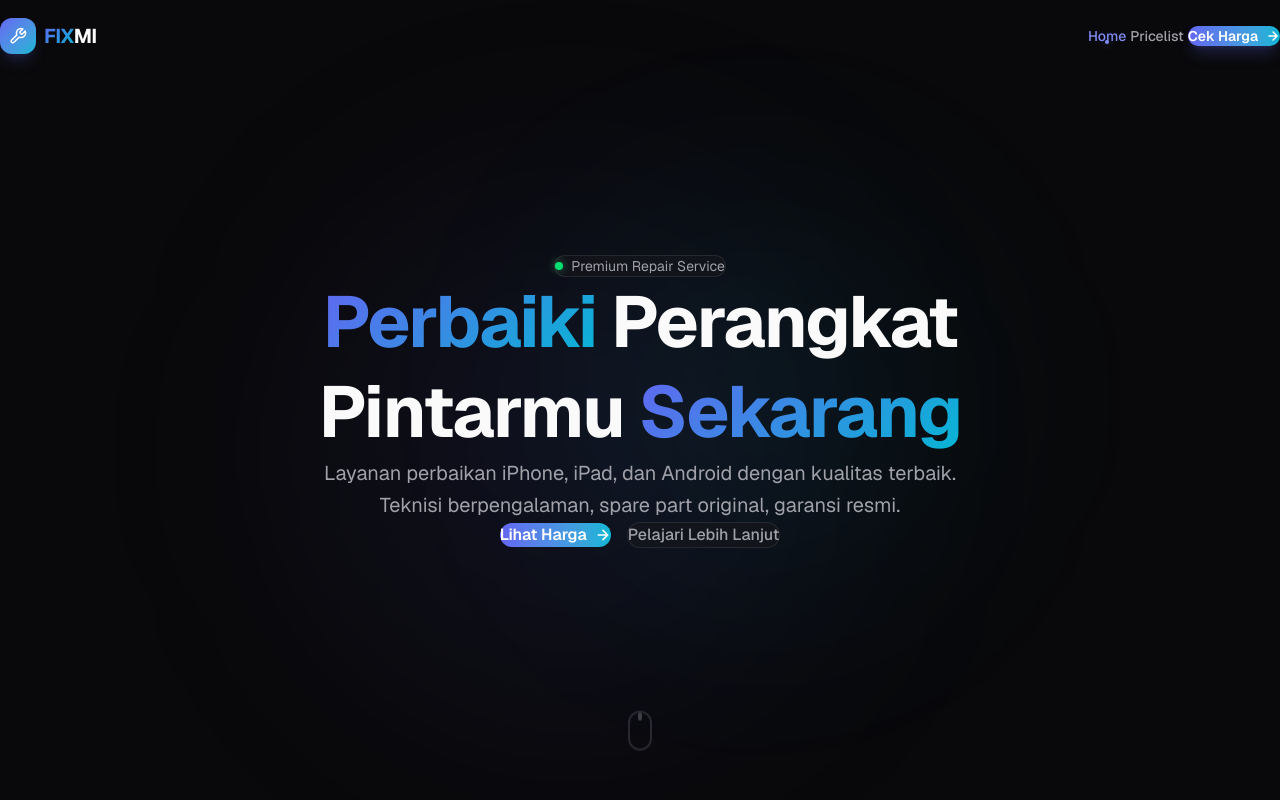
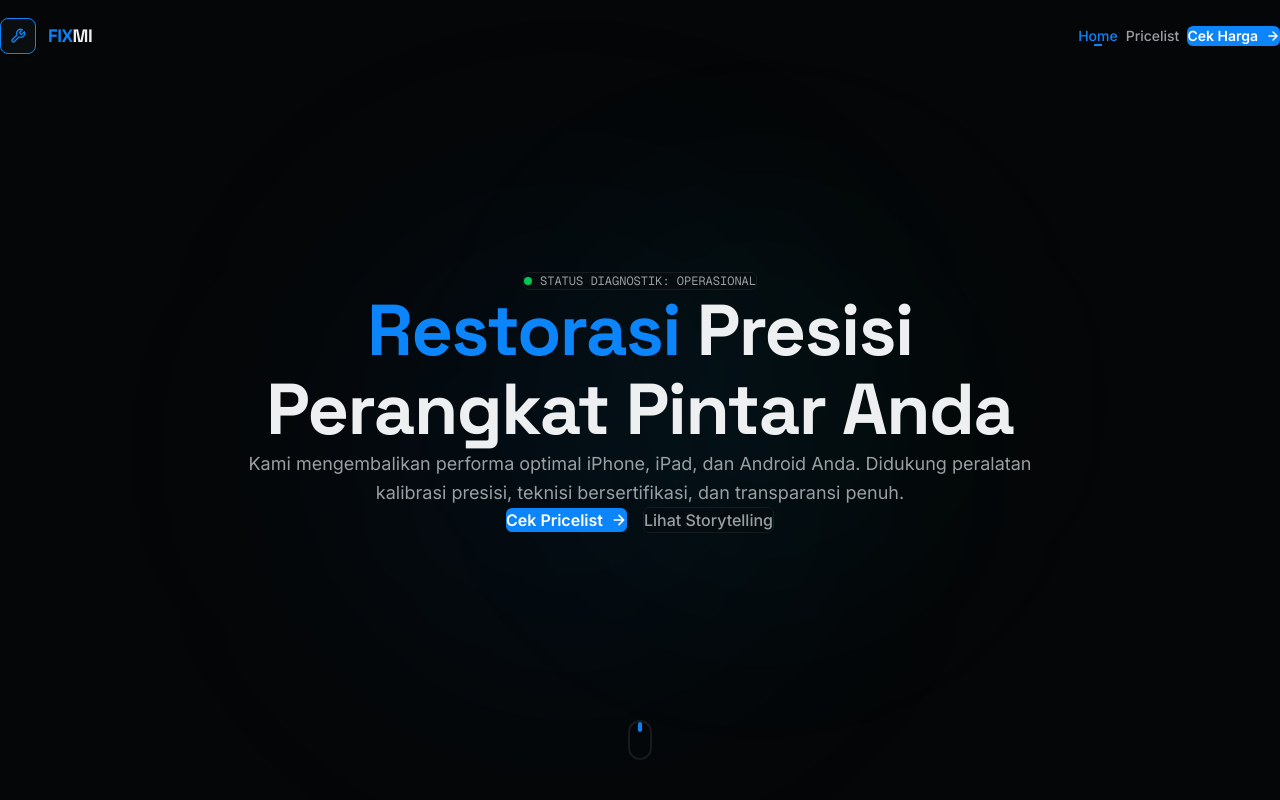
Before and after one commit to Avengeld7fold/next-js-fixmi, a Next.js app: page / in a window 1280 px wide. Shown: the top 800 px of the page. Built offline with nearby package versions, Linux system fonts and the light colour scheme.

Commit message:
Refactor Phase 1 code to align with premium clinical precision design system

```diff
--- a/app/globals.css
+++ b/app/globals.css
@@ -1,37 +1,33 @@
 @import "tailwindcss";
 
 /* ============================
-   FIXMI Design System
-   Premium Dark Mode Theme
+   FIXMI Precision Design System
+   Instrument Grade theme
    ============================ */
 
 :root {
-  /* Brand Colors */
-  --fixmi-primary: #6366f1;
-  --fixmi-primary-light: #818cf8;
-  --fixmi-primary-dark: #4f46e5;
-  --fixmi-accent: #06b6d4;
-  --fixmi-accent-light: #22d3ee;
+  /* Brand Colors (OKLCH) */
+  --fixmi-primary: oklch(62% 0.20 255);        /* Clinical Cobalt Blue */
+  --fixmi-primary-light: oklch(70% 0.17 255);  /* Hover State Blue */
+  --fixmi-primary-dark: oklch(50% 0.22 255);   /* Dark diagnostics blue */
+  --fixmi-accent: oklch(74% 0.16 195);         /* Cyan laser alignment line */
+  --fixmi-accent-light: oklch(82% 0.12 195);
 
-  /* Neutral Palette */
-  --fixmi-bg-primary: #09090b;
-  --fixmi-bg-secondary: #18181b;
-  --fixmi-bg-tertiary: #27272a;
-  --fixmi-bg-glass: rgba(24, 24, 27, 0.72);
-  --fixmi-bg-glass-strong: rgba(24, 24, 27, 0.92);
+  /* Neutral Palette - Slate Metallic Tone */
+  --fixmi-bg-primary: oklch(12% 0.005 240);    /* Pure Slate Charcoal */
+  --fixmi-bg-secondary: oklch(16% 0.006 240);  /* Dark instrument frame */
+  --fixmi-bg-tertiary: oklch(20% 0.007 240);   /* Secondary panel */
+  --fixmi-bg-glass: rgba(15, 17, 21, 0.75);    /* Precision Glass */
+  --fixmi-bg-glass-strong: rgba(15, 17, 21, 0.92);
 
-  /* Text */
-  --fixmi-text-primary: #fafafa;
-  --fixmi-text-secondary: #a1a1aa;
-  --fixmi-text-muted: #71717a;
+  /* Text & Ink values */
+  --fixmi-text-primary: oklch(95% 0.003 240);  /* Pristine Titanium White */
+  --fixmi-text-secondary: oklch(70% 0.008 240);/* Clean grey text */
+  --fixmi-text-muted: oklch(48% 0.008 240);    /* Calibrated legend info */
 
   /* Borders */
-  --fixmi-border: rgba(63, 63, 70, 0.5);
-  --fixmi-border-light: rgba(161, 161, 170, 0.15);
-
-  /* Gradient */
-  --fixmi-gradient: linear-gradient(135deg, #6366f1 0%, #06b6d4 100%);
-  --fixmi-gradient-subtle: linear-gradient(135deg, rgba(99, 102, 241, 0.15) 0%, rgba(6, 182, 212, 0.08) 100%);
+  --fixmi-border: oklch(22% 0.01 240);         /* Instrument hairline border */
+  --fixmi-border-light: rgba(161, 161, 170, 0.12);
 }
 
 @theme inline {
@@ -48,8 +44,9 @@
   --color-text-muted: var(--fixmi-text-muted);
   --color-border: var(--fixmi-border);
   --color-border-light: var(--fixmi-border-light);
-  --font-sans: var(--font-geist-sans);
-  --font-mono: var(--font-geist-mono);
+  --font-display: var(--font-space-grotesk);
+  --font-sans: var(--font-inter);
+  --font-mono: var(--font-mono);
 }
 
 /* ============================
@@ -76,12 +73,28 @@ body {
 }
 
 /* ============================
+   Typography calibration (Impeccable rules)
+   ============================ */
+
+h1, h2, h3, h4, h5, h6 {
+  font-family: var(--font-display), sans-serif;
+  font-weight: 700;
+  letter-spacing: -0.02em; /* Display letter-spacing must be >= -0.04em */
+  text-wrap: balance;
+}
+
+p {
+  max-width: 72ch; /* Cap body line length at 65-75ch */
+  text-wrap: pretty;
+}
+
+/* ============================
    Selection
    ============================ */
 
 ::selection {
-  background: rgba(99, 102, 241, 0.35);
-  color: #fafafa;
+  background: rgba(37, 99, 235, 0.35); /* Accent blue highlight */
+  color: var(--fixmi-text-primary);
 }
 
 /* ============================
@@ -89,7 +102,7 @@ body {
    ============================ */
 
 ::-webkit-scrollbar {
-  width: 6px;
+  width: 5px;
 }
 
 ::-webkit-scrollbar-track {
@@ -97,54 +110,52 @@ body {
 }
 
 ::-webkit-scrollbar-thumb {
-  background: rgba(99, 102, 241, 0.3);
+  background: oklch(35% 0.05 255 / 0.4);
   border-radius: 999px;
 }
 
 ::-webkit-scrollbar-thumb:hover {
-  background: rgba(99, 102, 241, 0.5);
+  background: oklch(62% 0.20 255 / 0.5);
 }
 
 /* ============================
    Utility Classes
    ============================ */
 
-.fixmi-gradient-text {
-  background: var(--fixmi-gradient);
-  -webkit-background-clip: text;
-  -webkit-text-fill-color: transparent;
-  background-clip: text;
-}
-
 .fixmi-glass {
   background: var(--fixmi-bg-glass);
-  backdrop-filter: blur(20px) saturate(180%);
-  -webkit-backdrop-filter: blur(20px) saturate(180%);
+  backdrop-filter: blur(16px);
+  -webkit-backdrop-filter: blur(16px);
 }
 
 .fixmi-glass-strong {
   background: var(--fixmi-bg-glass-strong);
-  backdrop-filter: blur(24px) saturate(200%);
-  -webkit-backdrop-filter: blur(24px) saturate(200%);
+  backdrop-filter: blur(20px);
+  -webkit-backdrop-filter: blur(20px);
 }
 
-.fixmi-glow {
-  box-shadow:
-    0 0 20px rgba(99, 102, 241, 0.15),
-    0 0 60px rgba(99, 102, 241, 0.08);
-}
-
+/*
+   Hairline precision card - no soft drop shadows
+   Max card border radius is 12px
+*/
 .fixmi-card {
   background: var(--fixmi-bg-secondary);
   border: 1px solid var(--fixmi-border);
-  border-radius: 16px;
-  transition: all 0.3s cubic-bezier(0.4, 0, 0.2, 1);
+  border-radius: 12px;
+  transition: border-color 0.2s ease-out, background-color 0.2s ease-out;
 }
 
 .fixmi-card:hover {
-  border-color: rgba(99, 102, 241, 0.3);
-  box-shadow:
-    0 4px 24px rgba(0, 0, 0, 0.3),
-    0 0 40px rgba(99, 102, 241, 0.06);
-  transform: translateY(-2px);
+  border-color: var(--fixmi-primary);
+  background: var(--fixmi-bg-tertiary);
 }
+
+/* Reduced Motion implementation */
+@media (prefers-reduced-motion: reduce) {
+  * {
+    animation-duration: 0.01ms !important;
+    animation-iteration-count: 1 !important;
+    transition-duration: 0.01ms !important;
+    scroll-behavior: auto !important;
+  }
+}
--- a/app/layout.tsx
+++ b/app/layout.tsx
@@ -1,15 +1,20 @@
 import type { Metadata } from "next";
-import { Geist, Geist_Mono } from "next/font/google";
+import { Space_Grotesk, Inter, Geist_Mono } from "next/font/google";
 import Navbar from "@/components/Navbar";
 import "./globals.css";
 
-const geistSans = Geist({
-  variable: "--font-geist-sans",
+const spaceGrotesk = Space_Grotesk({
+  variable: "--font-space-grotesk",
+  subsets: ["latin"],
+});
+
+const inter = Inter({
+  variable: "--font-inter",
   subsets: ["latin"],
 });
 
 const geistMono = Geist_Mono({
-  variable: "--font-geist-mono",
+  variable: "--font-mono",
   subsets: ["latin"],
 });
 
@@ -28,9 +33,9 @@ export default function RootLayout({
   return (
     <html
       lang="id"
-      className={`${geistSans.variable} ${geistMono.variable} h-full antialiased`}
+      className={`${spaceGrotesk.variable} ${inter.variable} ${geistMono.variable} h-full antialiased`}
     >
-      <body className="min-h-full flex flex-col">
+      <body className="min-h-full flex flex-col bg-background text-foreground">
         <Navbar />
         <main className="flex-1">{children}</main>
       </body>
--- a/app/page.tsx
+++ b/app/page.tsx
@@ -1,38 +1,44 @@
 export default function Home() {
   return (
     <>
-      {/* Hero Section Placeholder */}
+      {/* Hero Section */}
       <section className="relative flex min-h-screen items-center justify-center overflow-hidden">
-        {/* Background gradient orbs */}
+        {/* Background gradient orbs - subtle and cold diagnostics tone */}
         <div className="pointer-events-none absolute inset-0">
-          <div className="absolute left-1/4 top-1/4 h-[500px] w-[500px] rounded-full bg-primary/8 blur-[120px]" />
-          <div className="absolute right-1/4 bottom-1/4 h-[400px] w-[400px] rounded-full bg-accent/6 blur-[100px]" />
+          <div className="absolute left-1/4 top-1/4 h-[500px] w-[500px] rounded-full bg-primary/5 blur-[120px]" />
+          <div className="absolute right-1/4 bottom-1/4 h-[400px] w-[400px] rounded-full bg-accent/4 blur-[100px]" />
         </div>
 
         <div className="relative z-10 mx-auto max-w-4xl px-6 text-center">
-          <div className="mb-6 inline-flex items-center gap-2 rounded-full border border-border-light bg-surface/50 px-4 py-1.5 text-sm text-text-secondary backdrop-blur-sm">
-            <span className="inline-block h-2 w-2 rounded-full bg-green-400 shadow-[0_0_8px_rgba(74,222,128,0.5)]" />
-            Premium Repair Service
+          {/* Diagnostic Status Badge */}
+          <div className="mb-6 inline-flex items-center gap-2 rounded-md border border-border bg-surface/60 px-4 py-1.5 text-xs font-mono text-text-secondary backdrop-blur-sm">
+            <span className="inline-block h-2 w-2 rounded-full bg-green-500" />
+            STATUS DIAGNOSTIK: OPERASIONAL
           </div>
 
-          <h1 className="mb-6 text-5xl font-bold leading-tight tracking-tight md:text-7xl">
-            <span className="fixmi-gradient-text">Perbaiki</span> Perangkat
+          <h1 className="mb-6 font-display text-5xl font-bold leading-[1.1] tracking-tight md:text-7xl">
+            <span className="text-primary">Restorasi</span> Presisi
             <br />
-            Pintarmu{" "}
-            <span className="fixmi-gradient-text">Sekarang</span>
+            Perangkat Pintar Anda
           </h1>
 
-          <p className="mx-auto mb-10 max-w-2xl text-lg leading-relaxed text-text-secondary md:text-xl">
-            Layanan perbaikan iPhone, iPad, dan Android dengan kualitas terbaik.
-            Teknisi berpengalaman, spare part original, garansi resmi.
+          <p className="mx-auto mb-10 max-w-[65ch] text-base leading-relaxed text-text-secondary md:text-lg">
+            Kami mengembalikan performa optimal iPhone, iPad, dan Android Anda.
+            Didukung peralatan kalibrasi presisi, teknisi bersertifikasi, dan transparansi penuh.
           </p>
 
           <div className="flex flex-col items-center justify-center gap-4 sm:flex-row">
+            {/* Primary Cobalt Blue Button */}
             <a
               href="/pricelist"
-              className="inline-flex items-center gap-2 rounded-2xl bg-gradient-to-r from-primary to-accent px-8 py-4 text-base font-semibold text-white shadow-2xl shadow-primary/25 transition-all duration-300 hover:shadow-primary/40 hover:brightness-110 active:scale-[0.97]"
+              className="
+                inline-flex items-center gap-2 rounded-md bg-primary
+                px-8 py-4 text-base font-semibold text-white
+                transition-colors duration-200 hover:bg-primary-light
+                active:scale-[0.98]
+              "
             >
-              Lihat Harga
+              Cek Pricelist
               <svg
                 width="16"
                 height="16"
@@ -46,45 +52,53 @@ export default function Home() {
                 <path d="M5 12h14M12 5l7 7-7 7" />
               </svg>
             </a>
+            {/* Secondary Technical Outline Button */}
             <a
               href="#scroll-section"
-              className="inline-flex items-center gap-2 rounded-2xl border border-border bg-surface/50 px-8 py-4 text-base font-medium text-text-secondary backdrop-blur-sm transition-all duration-300 hover:border-primary/30 hover:text-foreground"
+              className="
+                inline-flex items-center gap-2 rounded-md border border-border
+                bg-surface/40 px-8 py-4 text-base font-medium text-text-secondary
+                backdrop-blur-sm transition-colors duration-200
+                hover:border-primary hover:text-foreground
+              "
             >
-              Pelajari Lebih Lanjut
+              Lihat Storytelling
             </a>
           </div>
         </div>
 
         {/* Scroll indicator */}
-        <div className="absolute bottom-10 left-1/2 -translate-x-1/2 animate-bounce">
-          <div className="flex h-10 w-6 items-start justify-center rounded-full border-2 border-text-muted/30 p-1.5">
-            <div className="h-2 w-1 rounded-full bg-text-muted/50" />
+        <div className="absolute bottom-10 left-1/2 -translate-x-1/2">
+          <div className="flex h-10 w-6 items-start justify-center rounded-full border-2 border-border p-1.5">
+            <div className="h-2.5 w-1 animate-pulse rounded-full bg-primary" />
           </div>
         </div>
       </section>
 
-      {/* Spacer sections for scroll testing */}
-      <section id="scroll-section" className="relative min-h-screen bg-surface">
+      {/* Scroll Sequence Section */}
+      <section id="scroll-section" className="relative min-h-screen bg-surface border-t border-border">
         <div className="mx-auto max-w-7xl px-6 py-32">
           <div className="text-center">
-            <h2 className="mb-4 text-3xl font-bold md:text-5xl">
-              <span className="fixmi-gradient-text">Scroll Sequence</span>
+            {/* Removed upperkick tracking eyebrow and text gradient */}
+            <h2 className="mb-4 font-display text-3xl font-bold md:text-5xl">
+              Scroll Storytelling
             </h2>
-            <p className="text-lg text-text-secondary">
-              Bagian ini akan diganti dengan komponen ScrollSequence.tsx di Phase 4
+            <p className="mx-auto max-w-[65ch] text-base text-text-secondary">
+              Bagian ini akan diintegrasikan dengan komponen <code className="font-mono text-primary text-sm px-1.5 py-0.5 rounded bg-surface-alt border border-border">ScrollSequence.tsx</code> pada Phase 4 menggunakan GSAP ScrollTrigger dan HTML5 Canvas rendering.
             </p>
           </div>
         </div>
       </section>
 
-      <section className="relative min-h-[50vh] bg-background">
+      {/* Why FIXMI Section */}
+      <section className="relative min-h-[50vh] bg-background border-t border-border">
         <div className="mx-auto max-w-7xl px-6 py-32">
           <div className="text-center">
-            <h2 className="mb-4 text-3xl font-bold md:text-5xl">
-              Kenapa <span className="fixmi-gradient-text">FIXMI</span>?
+            <h2 className="mb-4 font-display text-3xl font-bold md:text-5xl">
+              Mengapa Memilih Layanan Kami?
             </h2>
-            <p className="text-lg text-text-secondary">
-              Placeholder section — akan dikembangkan lebih lanjut
+            <p className="mx-auto max-w-[65ch] text-base text-text-secondary">
+              Kami memadukan standar kalibrasi pabrikan dengan keahlian teknis tingkat lanjut untuk memastikan perangkat Anda kembali berfungsi sempurna tanpa kompromi kualitas.
             </p>
           </div>
         </div>
--- a/components/Navbar.tsx
+++ b/components/Navbar.tsx
@@ -52,10 +52,10 @@ export default function Navbar() {
     <header
       className={`
         fixed top-0 left-0 right-0 z-50
-        transition-all duration-500 ease-[cubic-bezier(0.4,0,0.2,1)]
+        transition-all duration-300 ease-out
         ${
           isScrolled
-            ? "fixmi-glass-strong border-b border-border-light shadow-lg shadow-black/20"
+            ? "fixmi-glass-strong border-b border-border shadow-md"
             : "bg-transparent border-b border-transparent"
         }
       `}
@@ -65,17 +65,17 @@ export default function Navbar() {
           {/* Logo */}
           <Link
             href="/"
-            className="group relative flex items-center gap-2"
+            className="group relative flex items-center gap-3"
           >
-            {/* Logo icon */}
-            <div className="relative flex h-9 w-9 items-center justify-center rounded-xl bg-gradient-to-br from-primary to-accent shadow-lg shadow-primary/20 transition-transform duration-300 group-hover:scale-105">
+            {/* Logo icon - Clinical Diagnostic Style */}
+            <div className="relative flex h-9 w-9 items-center justify-center rounded-lg border border-primary bg-surface shadow-sm transition-colors duration-200 group-hover:bg-surface-alt">
               <svg
-                width="18"
-                height="18"
+                width="16"
+                height="16"
                 viewBox="0 0 24 24"
                 fill="none"
                 xmlns="http://www.w3.org/2000/svg"
-                className="text-white"
+                className="text-primary transition-transform duration-300 group-hover:rotate-12"
               >
                 <path
                   d="M14.7 6.3a1 1 0 0 0 0 1.4l1.6 1.6a1 1 0 0 0 1.4 0l3.77-3.77a6 6 0 0 1-7.94 7.94l-6.91 6.91a2.12 2.12 0 0 1-3-3l6.91-6.91a6 6 0 0 1 7.94-7.94l-3.76 3.76z"
@@ -86,15 +86,15 @@ export default function Navbar() {
                 />
               </svg>
             </div>
-            {/* Logo text */}
-            <span className="text-xl font-bold tracking-tight">
-              <span className="fixmi-gradient-text">FIX</span>
+            {/* Logo text - Technical Font */}
+            <span className="font-display text-lg font-bold tracking-tight uppercase">
+              <span className="text-primary">FIX</span>
               <span className="text-foreground">MI</span>
             </span>
           </Link>
 
           {/* Desktop Navigation */}
-          <div className="hidden items-center gap-1 md:flex">
+          <div className="hidden items-center gap-2 md:flex">
             {NAV_LINKS.map((link) => {
               const isActive = pathname === link.href ||
                 (link.href !== "/" && pathname.startsWith(link.href));
@@ -103,35 +103,31 @@ export default function Navbar() {
                   key={link.href}
                   href={link.href}
                   className={`
-                    relative px-4 py-2 text-sm font-medium rounded-lg
-                    transition-all duration-300 ease-out
+                    relative px-4 py-2 text-sm font-medium rounded-md
+                    transition-colors duration-200
                     ${
                       isActive
-                        ? "text-primary-light"
+                        ? "text-primary"
                         : "text-text-secondary hover:text-foreground"
                     }
                   `}
                 >
                   {link.label}
-                  {/* Active indicator dot */}
+                  {/* Precise active underline indicator instead of floating dots */}
                   {isActive && (
-                    <span className="absolute bottom-0.5 left-1/2 h-1 w-1 -translate-x-1/2 rounded-full bg-primary-light shadow-[0_0_8px_rgba(129,140,248,0.6)]" />
+                    <span className="absolute bottom-0 left-4 right-4 h-0.5 bg-primary" />
                   )}
                 </Link>
               );
             })}
-            {/* CTA Button */}
+            {/* Technical solid Cobalt Blue button */}
             <Link
               href="/pricelist"
               className="
-                ml-4 inline-flex items-center gap-2 rounded-xl
-                bg-gradient-to-r from-primary to-accent
-                px-5 py-2.5 text-sm font-semibold text-white
-                shadow-lg shadow-primary/25
-                transition-all duration-300 ease-out
-                hover:shadow-xl hover:shadow-primary/30
-                hover:brightness-110
-                active:scale-[0.97]
+                ml-4 inline-flex items-center gap-2 rounded-md
+                bg-primary px-5 py-2 text-sm font-semibold text-white
+                transition-all duration-200 ease-out
+                hover:bg-primary-light active:scale-[0.98]
               "
             >
               Cek Harga
@@ -160,19 +156,19 @@ export default function Navbar() {
           >
             <div className="flex h-5 w-5 flex-col items-center justify-center gap-[5px]">
               <span
-                className={`block h-[2px] w-5 rounded-full bg-current transition-all duration-300 ${
+                className={`block h-[2px] w-5 rounded-full bg-current transition-all duration-200 ${
                   isMobileMenuOpen
                     ? "translate-y-[7px] rotate-45"
                     : ""
                 }`}
               />
               <span
-                className={`block h-[2px] w-5 rounded-full bg-current transition-all duration-300 ${
+                className={`block h-[2px] w-5 rounded-full bg-current transition-all duration-200 ${
                   isMobileMenuOpen ? "opacity-0 scale-0" : ""
                 }`}
               />
               <span
-                className={`block h-[2px] w-5 rounded-full bg-current transition-all duration-300 ${
+                className={`block h-[2px] w-5 rounded-full bg-current transition-all duration-200 ${
                   isMobileMenuOpen
                     ? "-translate-y-[7px] -rotate-45"
                     : ""
@@ -187,7 +183,7 @@ export default function Navbar() {
       <div
         className={`
           fixed inset-0 z-40 md:hidden
-          transition-all duration-500
+          transition-all duration-300
           ${
             isMobileMenuOpen
               ? "visible opacity-100"
@@ -197,15 +193,15 @@ export default function Navbar() {
       >
         {/* Backdrop */}
         <div
-          className="absolute inset-0 bg-black/60 backdrop-blur-sm"
+          className="absolute inset-0 bg-background/80 backdrop-blur-sm"
           onClick={() => setIsMobileMenuOpen(false)}
         />
         {/* Menu Panel */}
         <div
           className={`
             absolute top-0 right-0 h-full w-[280px]
-            fixmi-glass-strong border-l border-border-light
-            transition-transform duration-500 ease-[cubic-bezier(0.4,0,0.2,1)]
+            bg-surface border-l border-border
+            transition-transform duration-300 ease-out
             ${isMobileMenuOpen ? "translate-x-0" : "translate-x-full"}
           `}
         >
@@ -219,11 +215,11 @@ export default function Navbar() {
                   href={link.href}
                   onClick={() => setIsMobileMenuOpen(false)}
                   className={`
-                    rounded-xl px-4 py-3 text-base font-medium
-                    transition-all duration-300
+                    rounded-md px-4 py-3 text-base font-medium
+                    transition-colors duration-200
                     ${
                       isActive
-                        ? "bg-primary/10 text-primary-light"
+                        ? "bg-surface-alt text-primary"
                         : "text-text-secondary hover:bg-surface-alt hover:text-foreground"
                     }
                   `}
@@ -232,17 +228,15 @@ export default function Navbar() {
                 </Link>
               );
             })}
-            <div className="my-3 h-px bg-border-light" />
+            <div className="my-3 h-px bg-border" />
             <Link
               href="/pricelist"
               onClick={() => setIsMobileMenuOpen(false)}
               className="
-                flex items-center justify-center gap-2 rounded-xl
-                bg-gradient-to-r from-primary to-accent
-                px-5 py-3 text-base font-semibold text-white
-                shadow-lg shadow-primary/25
-                transition-all duration-300
-                active:scale-[0.97]
+                flex items-center justify-center gap-2 rounded-md
+                bg-primary px-5 py-3 text-base font-semibold text-white
+                transition-all duration-200
+                hover:bg-primary-light active:scale-[0.98]
               "
             >
               Cek Harga
```
Also changed, not shown: 2 other files (tests, documents, lock files or other folders).
